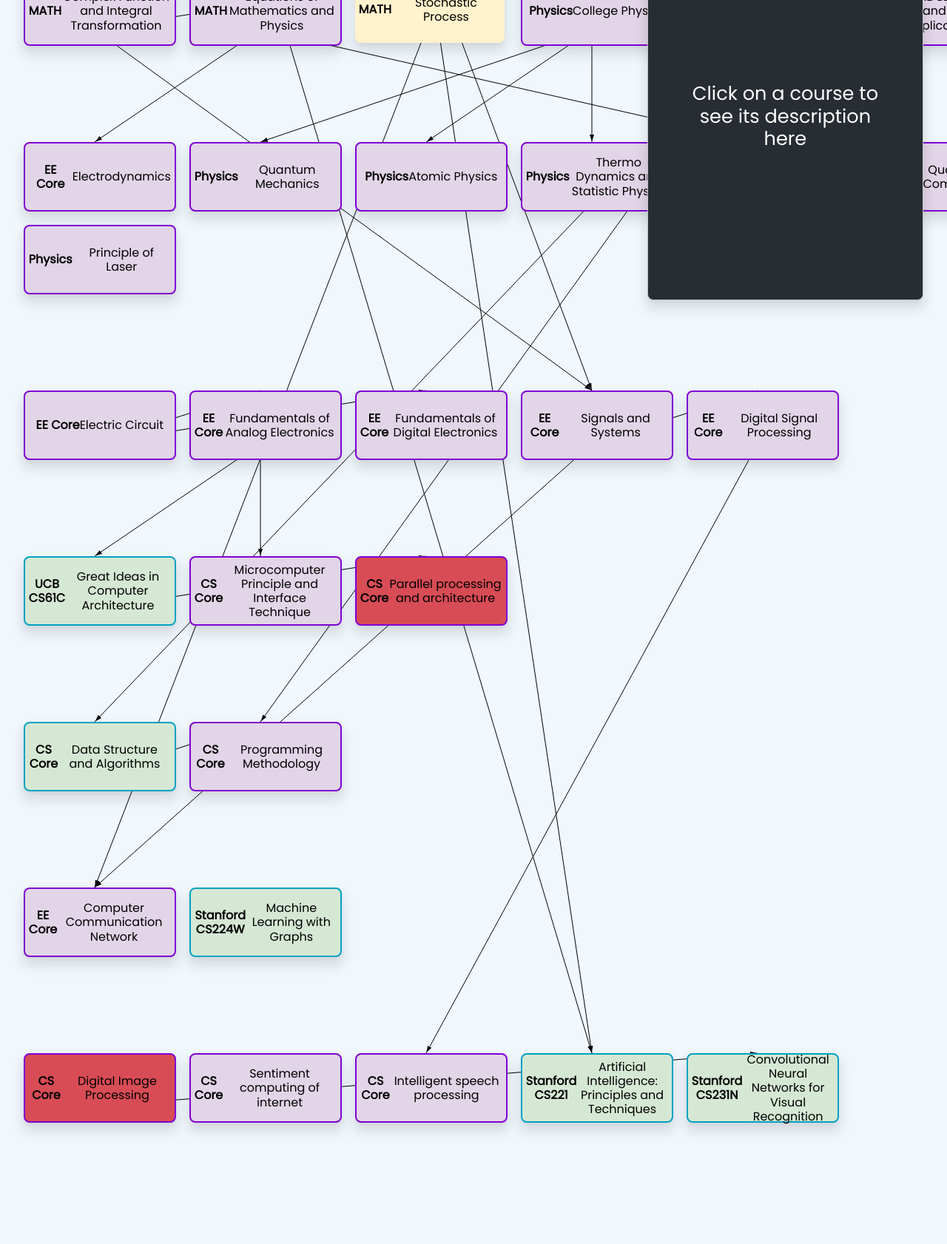
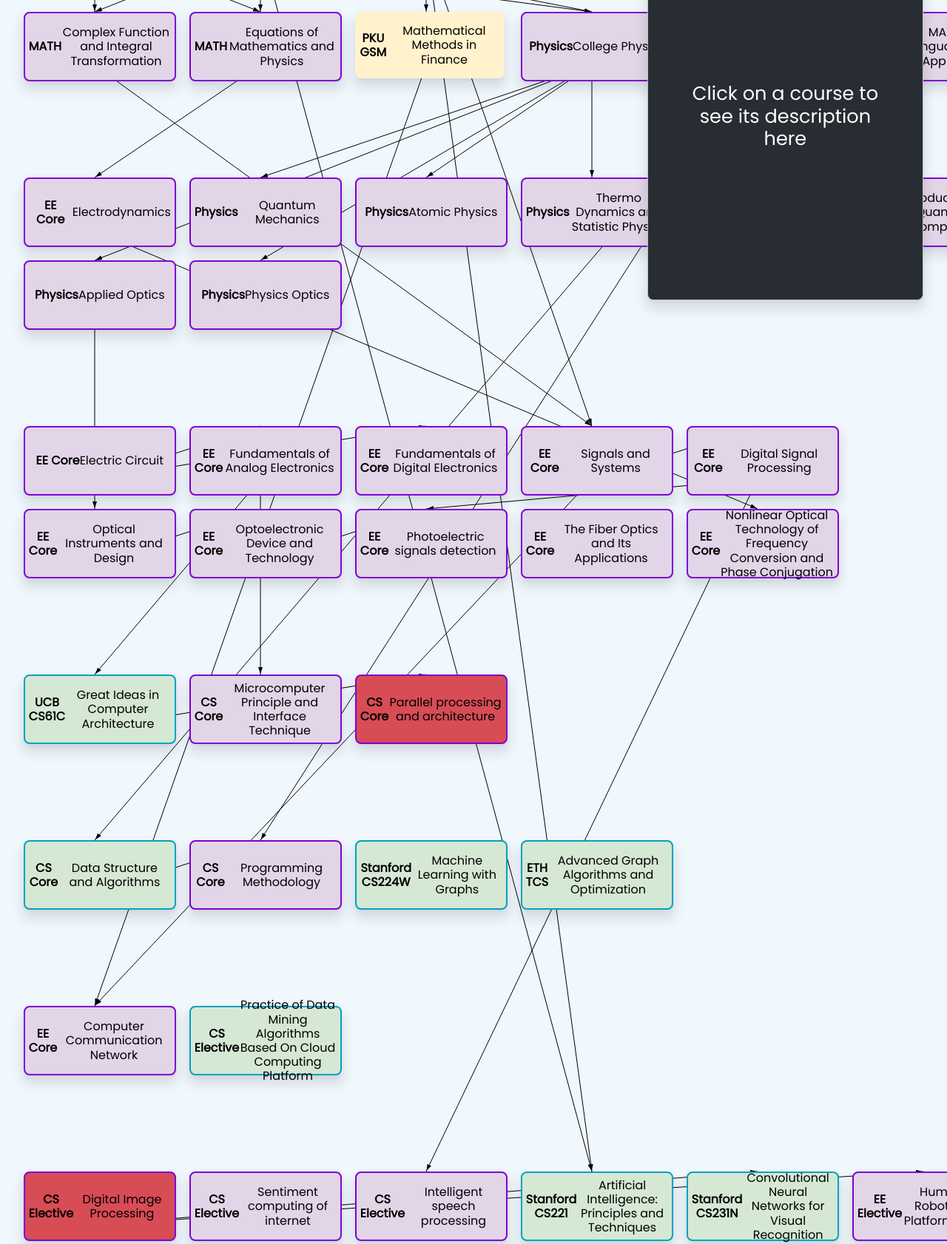
Before and after one commit to MultiNet02/A-Growing-Graph, a plain HTML site: page index.html in a window 1280 px wide. Shown: the part 362-2044 px from the top of the page at 74% size. Drawn offline with Linux system fonts and the light colour scheme.

Commit message:
Update index.html

```diff
--- a/index.html
+++ b/index.html
@@ -56,183 +56,237 @@
     <div class="course-description" hidden="hidden">Introduction to the theory of probability as preparation for further study in either mathematical or applied probability and statistics. Topics include probability spaces, conditional probability, independence, random variables, distribution functions, expectation, Chebyshev's inequality, common distributions, moment-generating functions and limit theorems. </div>
 </div>
 
-<div class="classBox eecs yl-1" id="math4" style="left: 2em; top: 9.0em;" prereq="math1 math2">
+<div class="classBox eecs yl-1" id="math4" style="left: 2em; top: 12.0em;" prereq="math1 math2">
     <span class="course-code-full">MATH</span><br>
     <span class="course-name" style="font-size:1.0em;">Complex Function and Integral Transformation</span>
     <div class="course-description" hidden="hidden"> </div>
 </div>
 
-<div class="classBox eecs yl-1" id="math5" style="left: 16em; top: 9.0em;" prereq="math1 math2">
+<div class="classBox eecs yl-1" id="math5" style="left: 16em; top: 12.0em;" prereq="math1 math2">
     <span class="course-code-full">MATH</span><br>
     <span class="course-name" style="font-size:1.0em;">Equations of Mathematics and Physics</span>
     <div class="course-description" hidden="hidden"> </div>
 </div>
 
-<div class="classBox part yl-1" id="math6" style="left: 30em; top: 9.0em;" prereq="math3 math4">
-    <span class="course-code-full">MATH</span><br>
-    <span class="course-name" style="font-size:1.0em;">Stochastic Process</span>
+<div class="classBox part yl-1" id="math6" style="left: 30em; top: 12.0em;" prereq="math3">
+    <span class="course-code-full">PKU GSM</span><br>
+    <span class="course-name" style="font-size:1.0em;">Mathematical Methods in Finance</span>
     <div class="course-description" hidden="hidden"> </div>
 </div>
 
-<div class="classBox eecs yl-1" id="phys1" style="left: 44em; top: 9.0em;" prereq="math1 math2">
+<div class="classBox eecs yl-1" id="phys1" style="left: 44em; top: 12.0em;" prereq="math1 math2">
     <span class="course-code-full">Physics</span><br>
     <span class="course-name" style="font-size:1.0em;">College Physics</span>
     <div class="course-description" hidden="hidden"> </div>
 </div>
 
-<div class="classBox eecs yl-1" id="eecs1" style="left: 58em; top: 9.0em;" prereq="math1300">
+<div class="classBox eecs yl-1" id="eecs1" style="left: 58em; top: 12.0em;" prereq="math1300">
     <span class="course-code-full">CS Core</span><br>
     <span class="course-name" style="font-size:1.0em;">C Programming Language</span>
     <div class="course-description" hidden="hidden"> </div>
 </div>
 
-<div class="classBox eecs yl-1" id="eecs01" style="left: 72em; top: 9.0em;" prereq="math1019">
-    <span class="course-code-full">EE Core</span><br>
+<div class="classBox eecs yl-1" id="eecs01" style="left: 72em; top: 12.0em;" prereq="math1019">
+    <span class="course-code-full">EE Elective</span><br>
     <span class="course-name" style="font-size:1.0em;">MATLAB Language and Its Applications</span>
     <div class="course-description" hidden="hidden"> </div>
 </div>
 
-<div class="classBox eecs yl-2" id="eecs0" style="left: 2em; top: 23.0em;" prereq="math5 phys2">
+<div class="classBox eecs yl-2" id="eecs0" style="left: 2em; top: 26.0em;" prereq="math5 phys2">
     <span class="course-code-full">EE Core</span><br>
     <span class="course-name" style="font-size:1.0em;">Electrodynamics</span>
     <div class="course-description" hidden="hidden"> </div>
 </div>
 
-<div class="classBox eecs yl-2" id="Phys2" style="left: 16em; top: 23.0em;" prereq="phys1">
+<div class="classBox eecs yl-2" id="Phys2" style="left: 16em; top: 26.0em;" prereq="phys1">
     <span class="course-code-full">Physics</span><br>
     <span class="course-name" style="font-size:1.0em;">Quantum Mechanics</span>
     <div class="course-description" hidden="hidden"> </div>
 </div>
 
-<div class="classBox eecs yl-2" id="Phys3" style="left: 30em; top: 23.0em;" prereq="phys1">
+<div class="classBox eecs yl-2" id="Phys3" style="left: 30em; top: 26.0em;" prereq="phys1">
     <span class="course-code-full">Physics</span><br>
     <span class="course-name" style="font-size:1.0em;">Atomic Physics</span>
     <div class="course-description" hidden="hidden"> </div>
 </div>
 
-<div class="classBox eecs yl-2" id="Phys4" style="left: 44em; top: 23.0em;" prereq="phys1">
+<div class="classBox eecs yl-2" id="Phys4" style="left: 44em; top: 26.0em;" prereq="phys1">
     <span class="course-code-full">Physics</span><br>
     <span class="course-name" style="font-size:1.0em;">Thermo Dynamics and Statistic Physics</span>
     <div class="course-description" hidden="hidden"> </div>
 </div>
 
-<div class="classBox part yl-2" id="Phys5" style="left: 58em; top: 23.0em;" prereq="phys2 math5">
-    <span class="course-code-full">Physics</span><br>
-    <span class="course-name" style="font-size:1.0em;">Solid State Physics</span>
-    <div class="course-description" hidden="hidden"> </div>
-</div>
-
-<div class="classBox eecs yl-2" id="Phys6" style="left: 72em; top: 23.0em;" prereq="phys2">
-    <span class="course-code-full">Caltech Ph219</span><br>
-    <span class="course-name" style="font-size:1.0em;">Quantum Compution</span>
-    <div class="course-description" hidden="hidden">This course presents an overview of the quantum computing field without assuming any prior exposure to quantum mechanics. Drawing parallels between quantum and classical computing, the course covers the physical layer briefly before moving to quantum gates, the circuit model, and quantum algorithms. Quantum information is covered through applications. </div>
-</div>
-
-<div class="classBox eecs yl-2" id="Phys7" style="left: 2em; top: 30.0em;" prereq="phys2 phys4 phys3">
+<div class="classBox eecs yl-2" id="Phys5" style="left: 58em; top: 26.0em;" prereq="phys2 phys4 phys3">
     <span class="course-code-full">Physics</span><br>
     <span class="course-name" style="font-size:1.0em;">Principle of Laser</span>
     <div class="course-description" hidden="hidden"> </div>
 </div>
 
-<div class="classBox eecs yl-3" id="eecs2" style="left: 2em; top: 44.0em;" prereq="">
+<div class="classBox eecs yl-2" id="Phys6" style="left: 72em; top: 26.0em;" prereq="phys2">
+    <span class="course-code-full">PKU CFCS</span><br>
+    <span class="course-name" style="font-size:1.0em;">Introduction to Quantum Compution</span>
+    <div class="course-description" hidden="hidden">This course presents an overview of the quantum computing field without assuming any prior exposure to quantum mechanics. Drawing parallels between quantum and classical computing, the course covers the physical layer briefly before moving to quantum gates, the circuit model, and quantum algorithms. Quantum information is covered through applications. </div>
+</div>
+
+<div class="classBox eecs yl-2" id="Phys7" style="left: 2em; top: 33.0em;" prereq="phys1">
+    <span class="course-code-full">Physics</span><br>
+    <span class="course-name" style="font-size:1.0em;">Applied Optics</span>
+    <div class="course-description" hidden="hidden"> </div>
+</div>
+
+<div class="classBox eecs yl-2" id="Phys8" style="left: 16em; top: 33.0em;" prereq="phys1">
+    <span class="course-code-full">Physics</span><br>
+    <span class="course-name" style="font-size:1.0em;">Physics Optics</span>
+    <div class="course-description" hidden="hidden"> </div>
+</div>
+
+<div class="classBox eecs yl-3" id="eecs2" style="left: 2em; top: 47.0em;" prereq="">
     <span class="course-code-full">EE Core</span><br>
     <span class="course-name" style="font-size:1.0em;">Electric Circuit</span>
     <div class="course-description" hidden="hidden"> </div>
 </div>
 
-<div class="classBox eecs yl-3" id="eecs3" style="left: 16em; top: 44.0em;" prereq="eecs2">
+<div class="classBox eecs yl-3" id="eecs3" style="left: 16em; top: 47.0em;" prereq="eecs2">
     <span class="course-code-full">EE Core</span><br>
     <span class="course-name" style="font-size:1.0em;">Fundamentals of Analog Electronics</span>
     <div class="course-description" hidden="hidden"> </div>
 </div>
 
-<div class="classBox eecs yl-3" id="eecs4" style="left: 30em; top: 44.0em;" prereq="eecs2">
+<div class="classBox eecs yl-3" id="eecs4" style="left: 30em; top: 47.0em;" prereq="eecs2">
     <span class="course-code-full">EE Core</span><br>
     <span class="course-name" style="font-size:1.0em;">Fundamentals of Digital Electronics</span>
     <div class="course-description" hidden="hidden">Theory, analysis, and design of logic circuits used in digital systems. Students will be introduced to design of switching circuits to implement logic gates, digital number representation and arithmetic circuits. They will learn how to use logic gates to construct combinational and sequential logic circuits and functional blocks. The course and the laboratory introduces the students to hardware description language and modern cad tools. </div>
 </div>
 
-<div class="classBox eecs yl-3" id="eecs5" style="left: 44em; top: 44.0em;" prereq="math4 math3">
+<div class="classBox eecs yl-3" id="eecs5" style="left: 44em; top: 47.0em;" prereq="math4 math3">
     <span class="course-code-full">EE Core</span><br>
     <span class="course-name" style="font-size:1.0em;">Signals and Systems</span>
     <div class="course-description" hidden="hidden">An introduction to the mathematical background in signals and systems; signal and image processing: sampling, discrete Fourier transform, filtering; linear system theory; Kalman filtering; feedback. </div>
 </div>
 
-<div class="classBox eecs yl-3" id="eecs6" style="left: 58em; top: 44.0em;" prereq="eecs5">
+<div class="classBox eecs yl-3" id="eecs6" style="left: 58em; top: 47.0em;" prereq="eecs5">
     <span class="course-code-full">EE Core</span><br>
     <span class="course-name" style="font-size:1.0em;">Digital Signal Processing</span>
     <div class="course-description" hidden="hidden">Fundamental digital signal processing. Inner product, Hilbert space, orthogonality principle, discrete-time Fourier transform, discrete Fourier transform, z-transform, multirate systems, sampling and interpolation. </div>
 </div>
 
-<div class="classBox self yl-4" id="eecs7" style="left: 2em; top: 58.0em;" prereq="eecs3">
+<div class="classBox eecs yl-3" id="eecs21" style="left: 2em; top: 54.0em;" prereq="Phys7">
+    <span class="course-code-full">EE Core</span><br>
+    <span class="course-name" style="font-size:1.0em;">Optical Instruments and Design</span>
+    <div class="course-description" hidden="hidden"></div>
+</div>
+
+<div class="classBox eecs yl-3" id="eecs22" style="left: 16em; top: 54.0em;" prereq="phys8 phys5 eecs21">
+    <span class="course-code-full">EE Core</span><br>
+    <span class="course-name" style="font-size:1.0em;">Optoelectronic Device and Technology</span>
+    <div class="course-description" hidden="hidden"></div>
+</div>
+
+<div class="classBox eecs yl-3" id="eecs23" style="left: 30em; top: 54.0em;" prereq="eecs22 eecs6">
+    <span class="course-code-full">EE Core</span><br>
+    <span class="course-name" style="font-size:1.0em;">Photoelectric signals detection</span>
+    <div class="course-description" hidden="hidden"></div>
+</div>
+
+<div class="classBox eecs yl-3" id="eecs24" style="left: 44em; top: 54.0em;" prereq="phys8">
+    <span class="course-code-full">EE Core</span><br>
+    <span class="course-name" style="font-size:1.0em;">The Fiber Optics and Its Applications</span>
+    <div class="course-description" hidden="hidden"></div>
+</div>
+
+<div class="classBox eecs yl-3" id="eecs25" style="left: 58em; top: 54.0em;" prereq="phys5 eecs0">
+    <span class="course-code-full">EE Core</span><br>
+    <span class="course-name" style="font-size:1.0em;">Nonlinear Optical Technology of Frequency Conversion and Phase Conjugation</span>
+    <div class="course-description" hidden="hidden"></div>
+</div>
+
+<div class="classBox self yl-4" id="eecs7" style="left: 2em; top: 68.0em;" prereq="eecs3">
     <span class="course-code-full">UCB CS61C</span><br>
     <span class="course-name" style="font-size:1.0em;">Great Ideas in Computer Architecture</span>
     <div class="course-description" hidden="hidden">The internal structure and design ideas embodied in many computers and the techniques for evaluating them. Fast arithmetic algorithms, memory system designs, pipeline techniques, input-output subsystems and parallel computing structures. Future trends in computer architecture. </div>
 </div>
 
-<div class="classBox eecs yl-4" id="eecs8" style="left: 16em; top: 58.0em;" prereq="eecs3">
+<div class="classBox eecs yl-4" id="eecs8" style="left: 16em; top: 68.0em;" prereq="eecs3">
     <span class="course-code-full">CS Core</span><br>
     <span class="course-name" style="font-size:1.0em;">Microcomputer Principle and Interface Technique</span>
     <div class="course-description" hidden="hidden"> </div>
 </div>
 
-<div class="classBox grad yl-4" id="eecs9" style="left: 30em; top: 58.0em;" prereq="eecs7">
+<div class="classBox grad yl-4" id="eecs9" style="left: 30em; top: 68.0em;" prereq="eecs7">
     <span class="course-code-full">CS Core</span><br>
     <span class="course-name" style="font-size:1.0em;">Parallel processing and architecture</span>
     <div class="course-description" hidden="hidden"> </div>
 </div>
 
-<div class="classBox self yl-5" id="eecs10" style="left: 2em; top: 72.0em;" prereq="eecs1">
+<div class="classBox self yl-5" id="eecs10" style="left: 2em; top: 82.0em;" prereq="eecs1">
     <span class="course-code-full">CS Core</span><br>
     <span class="course-name" style="font-size:1.0em;">Data Structure and Algorithms</span>
     <div class="course-description" hidden="hidden">Review of fundamental data structures. Analysis of algorithms: time and space complexity. Algorithm design paradigms: divide-and-conquer, exploring graphs, greedy methods, local search, dynamic programming, probabilistic algorithms, computational geometry. NP-complete problems. </div>
 </div>
 
-<div class="classBox eecs yl-5" id="eecs17" style="left: 16em; top: 72.0em;" prereq="eecs1 eecs10">
+<div class="classBox eecs yl-5" id="eecs17" style="left: 16em; top: 82.0em;" prereq="eecs1 eecs10">
     <span class="course-code-full">CS Core</span><br>
     <span class="course-name" style="font-size:1.0em;">Programming Methodology</span>
     <div class="course-description" hidden="hidden">Amortized and worst-case analysis of data structures. Data structuring paradigms: self-adjustment and persistence. Lists: self-adjustment with the move-to-front heuristic. Search trees: splay trees, finger search trees. Heaps: skew heaps, Fibonacci heaps. Union-find trees. Link-and-cut trees. Multidimensional data structures and dynamization. </div>
 </div>
 
-<div class="classBox eecs yl-6" id="eecs11" style="left: 2em; top: 86.0em;" prereq="math6 eecs5">
+<div class="classBox self yl-6" id="eecs18" style="left: 30em; top: 82.0em;" prereq="">
+    <span class="course-code-full">Stanford CS224W</span><br>
+    <span class="course-name" style="font-size:1.0em;">Machine Learning with Graphs</span>
+    <div class="course-description" hidden="hidden"> </div>
+</div>
+
+<div class="classBox self yl-6" id="eecs19" style="left: 44em; top: 82.0em;" prereq="">
+    <span class="course-code-full">ETH TCS</span><br>
+    <span class="course-name" style="font-size:1.0em;">Advanced Graph Algorithms and Optimization</span>
+    <div class="course-description" hidden="hidden"> </div>
+</div>
+
+<div class="classBox eecs yl-6" id="eecs11" style="left: 2em; top: 96.0em;" prereq="math6 eecs5">
     <span class="course-code-full">EE Core</span><br>
     <span class="course-name" style="font-size:1.0em;">Computer Communication Network</span>
     <div class="course-description" hidden="hidden">Introduces the basics of communications and networking. Topics include transmission media; fundamental limits; protocols and hierarchies; the OSI model; encoding of data as signals; error and flow control; medium access; routing; internetworking; transport services; high-level applications. </div>
 </div>
 
-<div class="classBox self yl-6" id="eecs18" style="left: 16em; top: 86.0em;" prereq="">
-    <span class="course-code-full">Stanford CS224W</span><br>
-    <span class="course-name" style="font-size:1.0em;">Machine Learning with Graphs</span>
+<div class="classBox self yl-6" id="eecs20" style="left: 16em; top: 96.0em;" prereq="">
+    <span class="course-code-full">CS Elective</span><br>
+    <span class="course-name" style="font-size:1.0em;">Practice of Data Mining Algorithms Based On Cloud Computing Platform</span>
     <div class="course-description" hidden="hidden"> </div>
 </div>
 
-<div class="classBox grad yl-7" id="eecs12" style="left: 2em; top: 100.0em;" prereq="">
-    <span class="course-code-full">CS Core</span><br>
+<div class="classBox grad yl-7" id="eecs12" style="left: 2em; top: 110.0em;" prereq="">
+    <span class="course-code-full">CS Elective</span><br>
     <span class="course-name" style="font-size:1.0em;">Digital Image Processing</span>
     <div class="course-description" hidden="hidden">Fundamental concepts of Computer vision and including aspects of biological vision, image formation process, image processing, feature extraction and matching, 3-D parameter estimation, applications and statistical techniques. Twelve supervised laboratory hours. </div>
 </div>
 
-<div class="classBox eecs yl-7" id="eecs13" style="left: 16em; top: 100.0em;" prereq="">
-    <span class="course-code-full">CS Core</span><br>
+<div class="classBox eecs yl-7" id="eecs13" style="left: 16em; top: 110.0em;" prereq="">
+    <span class="course-code-full">CS Elective</span><br>
     <span class="course-name" style="font-size:1.0em;">Sentiment computing of internet</span>
     <div class="course-description" hidden="hidden"> </div>
 </div>
 
-<div class="classBox eecs yl-7" id="eecs14" style="left: 30em; top: 100.0em;" prereq="eecs6">
-    <span class="course-code-full">CS Core</span><br>
+<div class="classBox eecs yl-7" id="eecs14" style="left: 30em; top: 110.0em;" prereq="eecs6">
+    <span class="course-code-full">CS Elective</span><br>
     <span class="course-name" style="font-size:1.0em;">Intelligent speech processing</span>
     <div class="course-description" hidden="hidden"> </div>
 </div>
 
-<div class="classBox self yl-7" id="eecs15" style="left: 44em; top: 100.0em;" prereq="math2 math3">
+<div class="classBox self yl-7" id="eecs15" style="left: 44em; top: 110.0em;" prereq="math2 math3">
     <span class="course-code-full">Stanford CS221</span><br>
     <span class="course-name" style="font-size:1.0em;">Artificial Intelligence: Principles and Techniques</span>
     <div class="course-description" hidden="hidden">This is a second course in Artificial intelligence that covers selected topics in this area such as: reasoning about action and planning, uncertain and fuzzy reasoning, knowledge representation, automated reasoning, non-monotonic reasoning and answer set programming, ontologies and description logic, local search methods, Markov decision processes, autonomous agents and multi-agent systems, machine learning, reasoning about beliefs and goals, and expert systems. </div>
 </div>
 
-<div class="classBox self yl-7" id="eecs16" style="left: 58em; top: 100.0em;" prereq="eecs12">
+<div class="classBox self yl-7" id="eecs16" style="left: 58em; top: 110.0em;" prereq="eecs12">
     <span class="course-code-full">Stanford CS231N</span><br>
     <span class="course-name" style="font-size:1.0em;">Convolutional Neural Networks for Visual Recognition</span>
+    <div class="course-description" hidden="hidden"> </div>
+</div>
+
+<div class="classBox eecs yl-7" id="eecs26" style="left: 72em; top: 110.0em;" prereq="eecs12">
+    <span class="course-code-full">EE Elective</span><br>
+    <span class="course-name" style="font-size:1.0em;">Humanoid Robotic Arm Platform Design</span>
     <div class="course-description" hidden="hidden"> </div>
 </div>
 
@@ -261,7 +315,7 @@
             <button id="switch-color-code">Color code by subject</button>
             <div id="zoom-size-div">
                 Zoom: <span id="zoom-value">1</span>x<br>
-                <input type="range" id="zoom-range-slider" min="0.7" max="1.5" value="1.0" step="0.05">
+                <input type="range" id="zoom-range-slider" min="0.7" max="1.5" value="0.7" step="0.05">
             </div>
         </div>
 
```
